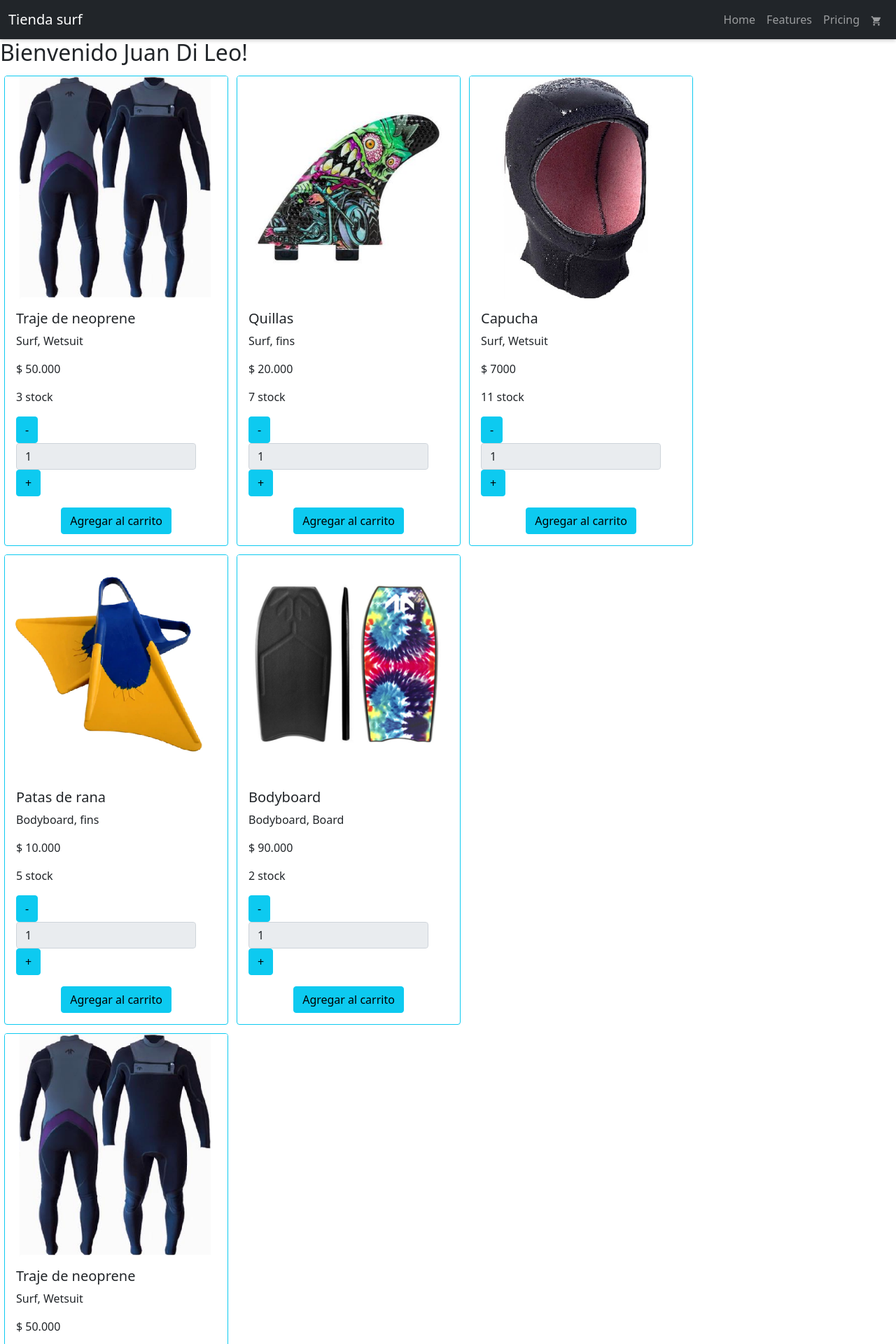
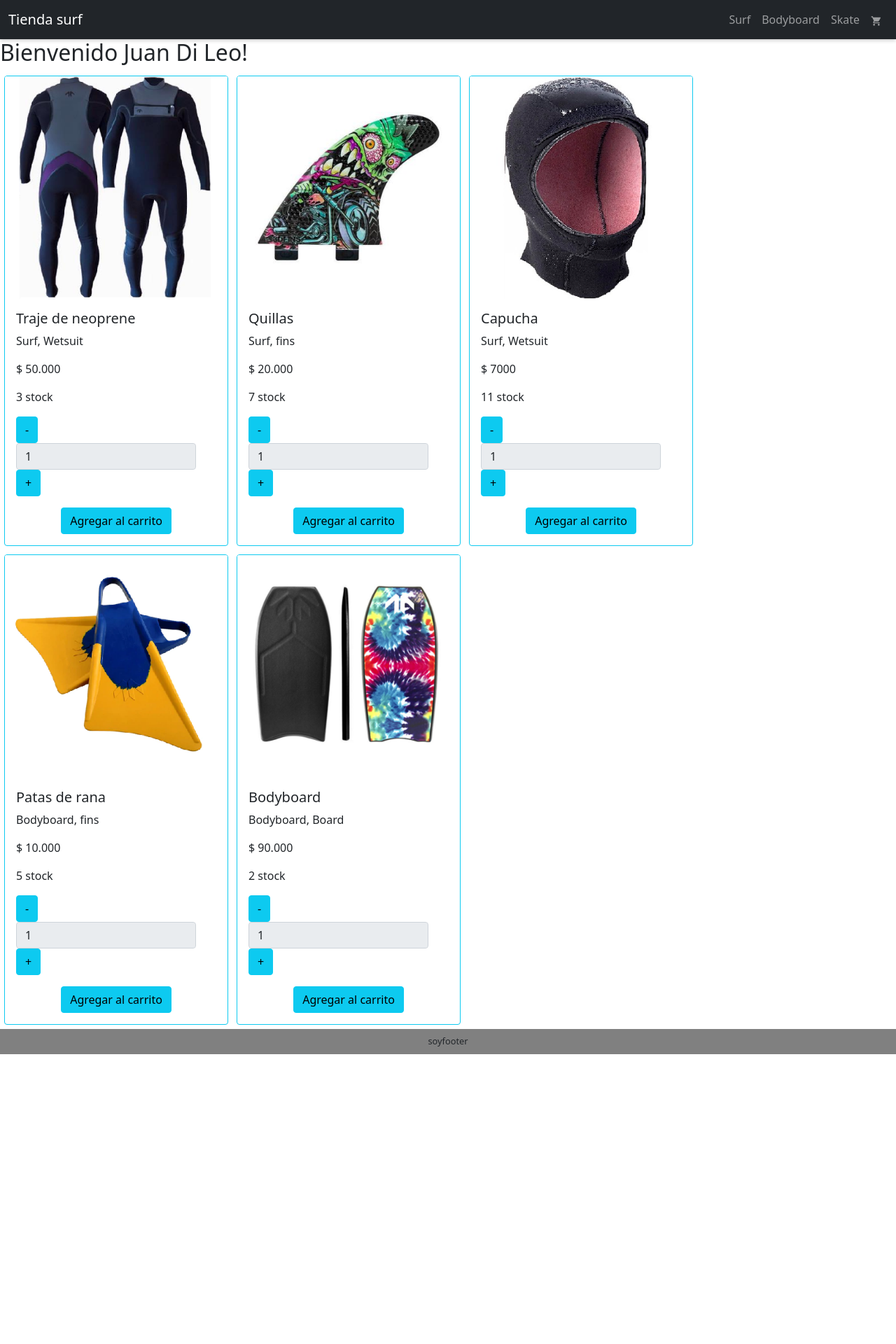
Before and after one commit to juanfedileo/proyecto-coder, a React (Create React App) app: page / in a window 1280 px wide. Shown: the top 1920 px of the page at 70% size. After the commit the page ends 1506 px from the top, so only its background shows below. Built offline with nearby package versions, Linux system fonts and the light colour scheme.

Commit message:
mediaentrega

```diff
--- a/src/App.js
+++ b/src/App.js
@@ -2,17 +2,25 @@ import NavBar from './components/NavBar';
 import Footer from './components/Footer';
 import Main from './components/ItemListContainer';
 import ItemDetailContainer from './components/ItemDetailContainer';
+import { BrowserRouter, Route, Routes } from 'react-router-dom';
 
 function App() {
     return (
-        <>
+
+        <BrowserRouter>
             <NavBar />
-            <Main nombre="Juan" apellido="Di Leo"/>
-            <section>
-            <ItemDetailContainer/>
+
+            <section id="centro">
+            <Routes>
+                <Route path="/" element={<Main nombre="Juan" apellido="Di Leo"/>}/>
+                <Route path="/categoria/:categoryId" element={<ItemDetailContainer/>}/>
+                <Route path="/item/:itemId" element={<ItemDetailContainer/>} />
+                <Route path="/carrito" element={<div>carrito</div>}/>
+            </Routes>
             </section>
             <Footer/>
-        </>
+        </BrowserRouter>
+
     );
 }
 
--- a/src/components/NavBar.js
+++ b/src/components/NavBar.js
@@ -1,19 +1,20 @@
 import {Navbar,Nav, Container} from 'react-bootstrap'
 import CartWidget from './CartWidget';
+import {Link,NavLink} from 'react-router-dom';
 
 function Menu(){
     return (
       <Navbar bg="dark" variant="dark" id="main-header">
       <Container fluid id="header-container">
       <div>
-      <Navbar.Brand href="#home">Tienda surf</Navbar.Brand>
+      <Navbar.Brand as={NavLink} to="/">Tienda surf</Navbar.Brand>
       </div>
       <div>
       <Nav className="me-auto">
-        <Nav.Link href="#home">Home</Nav.Link>
-        <Nav.Link href="#features">Features</Nav.Link>
-        <Nav.Link href="#pricing">Pricing</Nav.Link>
-        <Nav.Link href="#CartWidget"><CartWidget/></Nav.Link>
+        <Nav.Link as={NavLink} to="/categoria/">Surf</Nav.Link>
+        <Nav.Link as={NavLink} to="/categoria/">Bodyboard</Nav.Link>
+        <Nav.Link as={NavLink} to="/categoria/">Skate</Nav.Link>
+        <Nav.Link as={NavLink} to="/carrito"><CartWidget/></Nav.Link>
       </Nav>
       </div>
       </Container>
--- a/src/styles.scss
+++ b/src/styles.scss
@@ -47,3 +47,6 @@ footer {
     margin-top: 16px;
 
 }
+#centro{
+    flex-grow: 1;
+}
```
